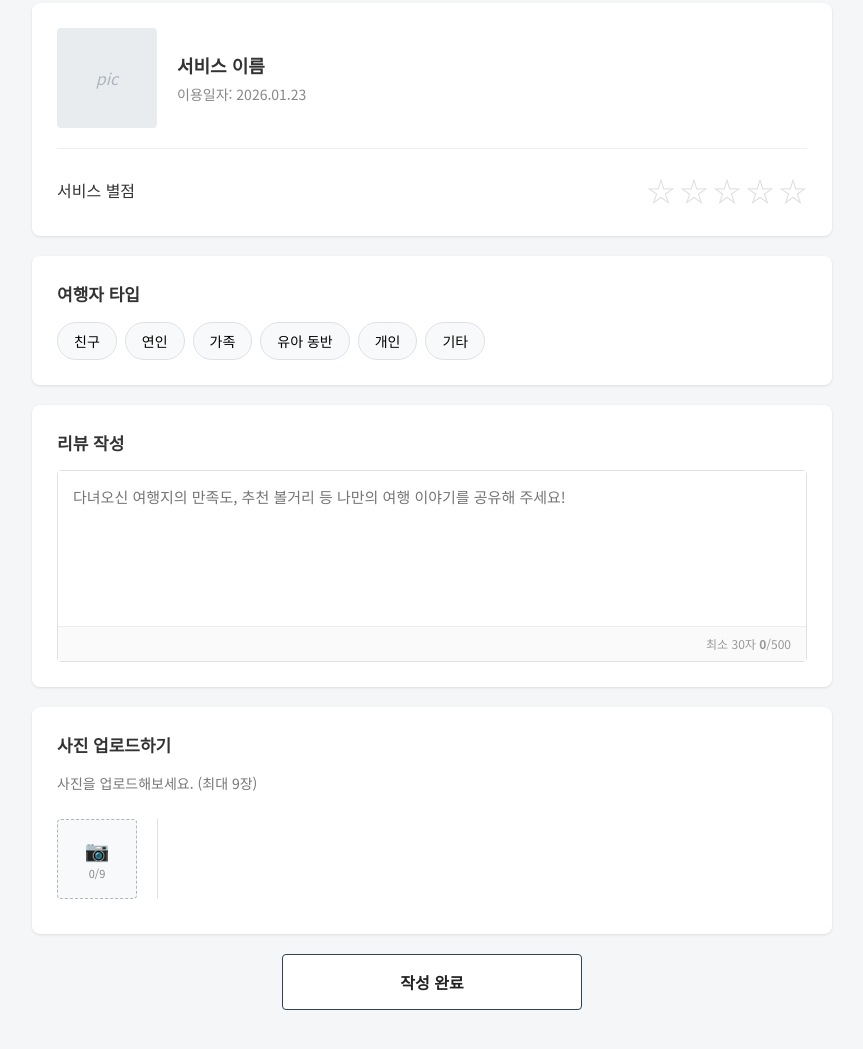
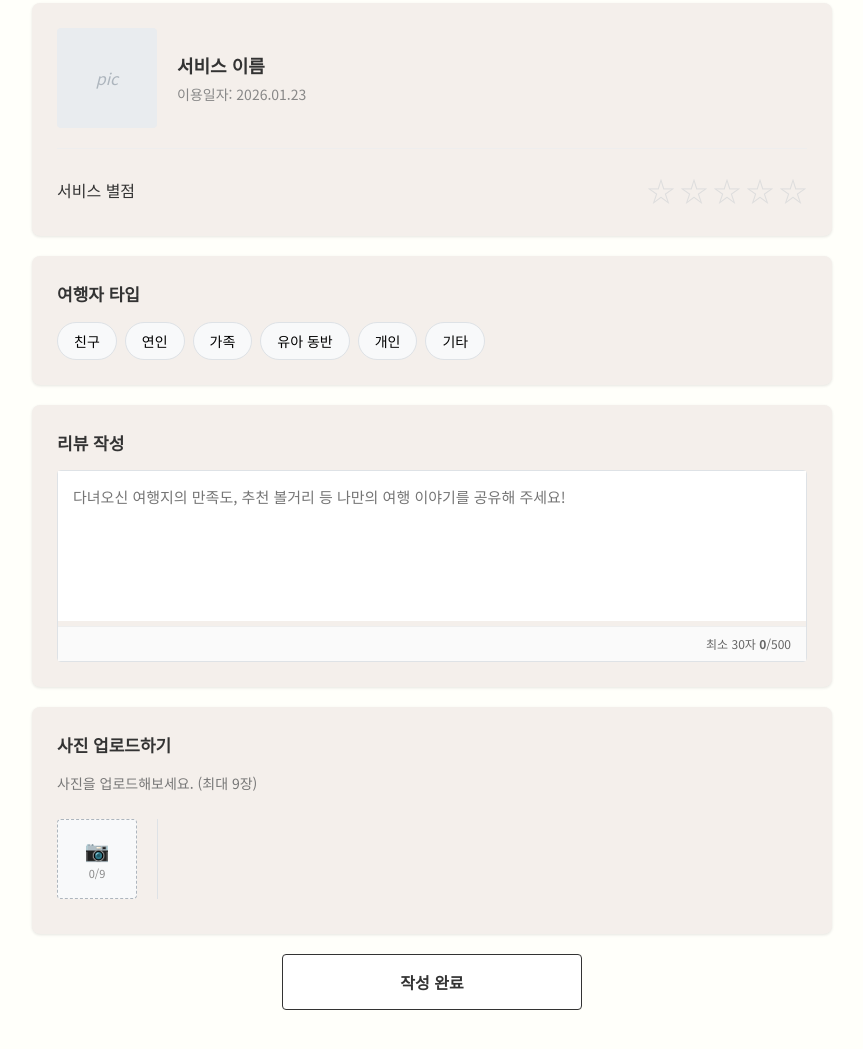
Before and after one commit to prgrms-aibe-devcourse/AIBE5_Project1_Team8, a plain HTML site: page pages/review.html in a window 1280 px wide. Shown: the part 177-1226 px from the top of the page, without its empty margins (208-1071 px from the left). Drawn offline with Linux system fonts and the light colour scheme.

Commit message:
style: css 수정

```diff
--- a/css/pages/review.css
+++ b/css/pages/review.css
@@ -1,11 +1,13 @@
 /* 기본 설정 */
+
 :root {
     --bg-color: #fffffa;
-    --box-bg: #e0e0e0;
-    --accent-bg: #2f4157;
-    --text-color: #222222;
-    --text-color-white: #f5f5f5;
-    --border-radius: 3px;
+    --beige-bg: #F4EFEB;
+    --primary-text: #333333;
+    --secondary-text: #666666;
+    --navy-blue: #2f4157;
+    --btn-red: #b93920;
+    --border-radius-lg: 30px;
 }
 
 * {
@@ -16,8 +18,9 @@
 
 body {
     font-family: 'Noto Sans KR', sans-serif;
-    background-color: #f4f6f8;
-    color: #333;
+    /* background-color: #f4f6f8; */
+    background-color: var(--bg-color);
+    color: var(--primary-text);
     line-height: 1.5;
 }
 
@@ -44,7 +47,8 @@ body {
 
 /* 섹션 공통 */
 .review-section {
-    background: #ffffff;
+    /* background: #ffffff; */
+    background: var(--beige-bg);
     padding: 25px;
     border-radius: 8px;
     box-shadow: 0 1px 3px rgba(0, 0, 0, 0.1);
@@ -146,9 +150,9 @@ body {
 
 /* 선택된 상태의 스타일 */
 .type-tag.active {
-    background-color: var(--accent-bg); /* 강조색  */
+    background-color: var(--navy-blue); /* 강조색  */
     color: #fff; /* 글자색 반전 */
-    border-color: #333;
+    border-color: var(--primary-text);
     font-weight: 700;
     box-shadow: 0 2px 8px rgba(0, 0, 0, 0.2);
     transform: translateY(-2px); /* 살짝 떠오르는 효과 */
@@ -179,7 +183,7 @@ textarea {
     text-align: right;
     padding: 8px 15px;
     font-size: 12px;
-    color: #999;
+    color: var(--secondary-text);
     background-color: #fafafa;
     border-top: 1px solid #eee;
 }
@@ -321,6 +325,6 @@ textarea {
 }
 
 .submit-btn:hover {
-    background-color: var(--accent-bg);
-    color: var(--text-color-white);
+    background-color: var(--navy-blue);
+    color: #ffffff;
 }
```
Also changed, not shown: pages/support.html (+1 -7 lines).
